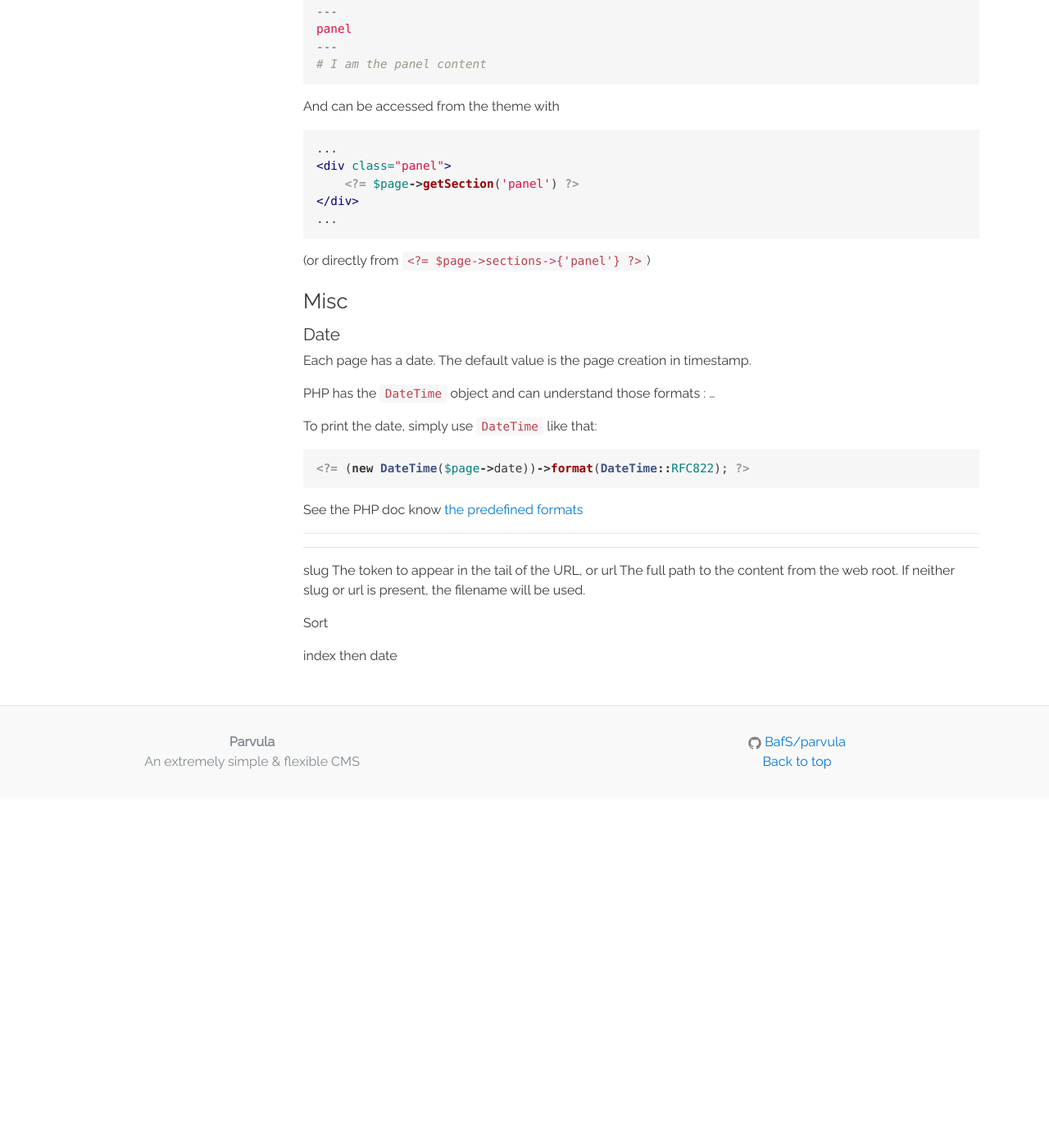
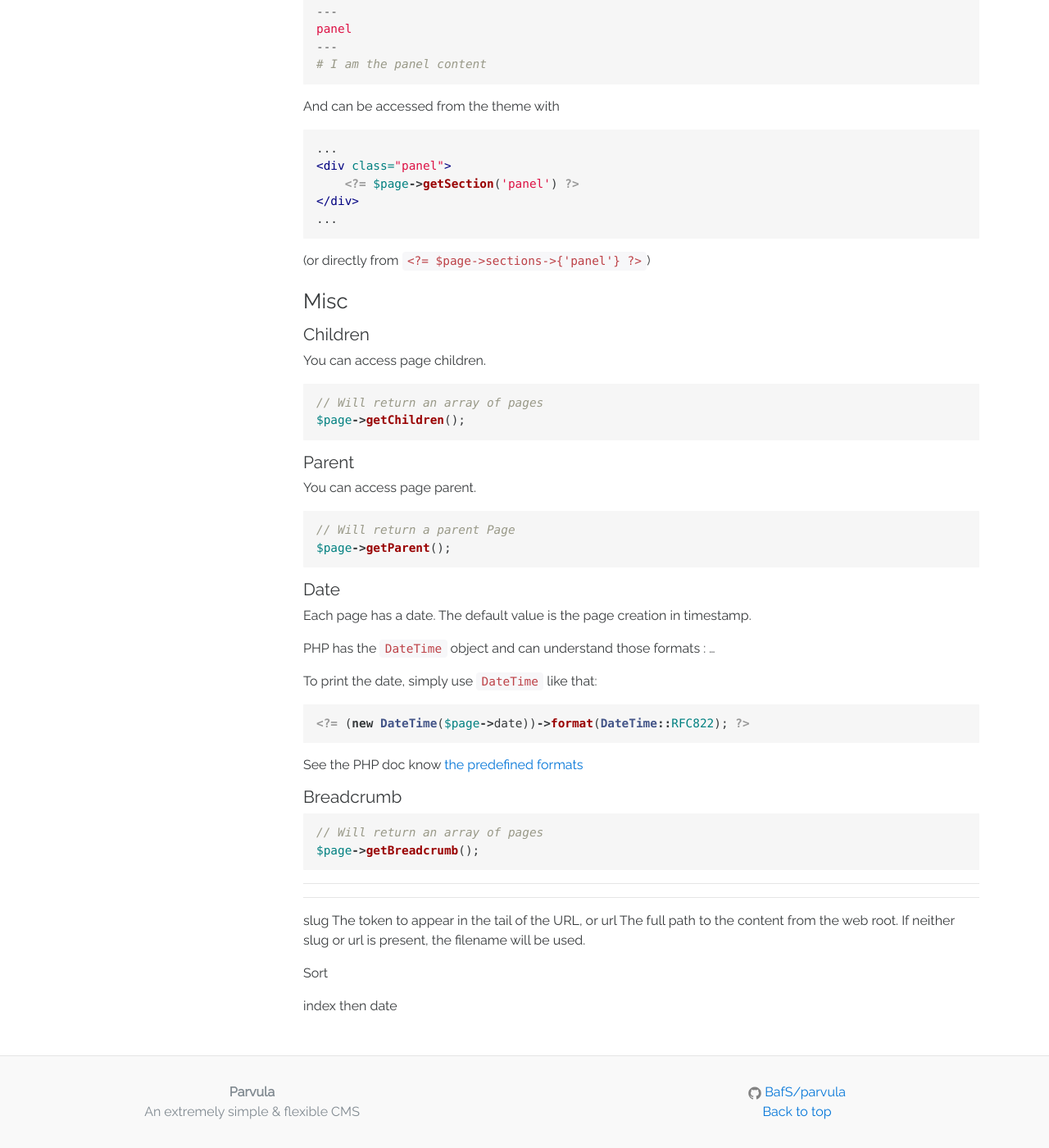
Before and after one commit to ParvulaCMS/parvula, a Jekyll site: the page built from docs/content/pages.md, in a window 1280 px wide and 1400 px high, scrolled down 2482 px. Shown: the whole window at 82% size. Built offline with Jekyll 4.4.1, drawn with Linux system fonts in a browser that asks for light colours; before the commit the page ends 3455 px from its top, so only the background shows below that.

Commit message:
Update pages

````diff
--- a/docs/content/pages.md
+++ b/docs/content/pages.md
@@ -135,6 +135,24 @@ And can be accessed from the theme with
 
 ## Misc
 
+### Children
+
+You can access page children.
+
+```php
+// Will return an array of pages
+$page->getChildren();
+```
+
+### Parent
+
+You can access page parent.
+
+```php
+// Will return a parent Page
+$page->getParent();
+```
+
 ### Date
 
 Each page has a date. The default value is the page creation in timestamp.
@@ -149,6 +167,13 @@ To print the date, simply use `DateTime` like that:
 
 See the PHP doc know [the predefined formats](https://secure.php.net/manual/en/class.datetime.php)
 
+### Breadcrumb
+
+```php
+// Will return an array of pages
+$page->getBreadcrumb();
+```
+
 ---
 
 ---
````
